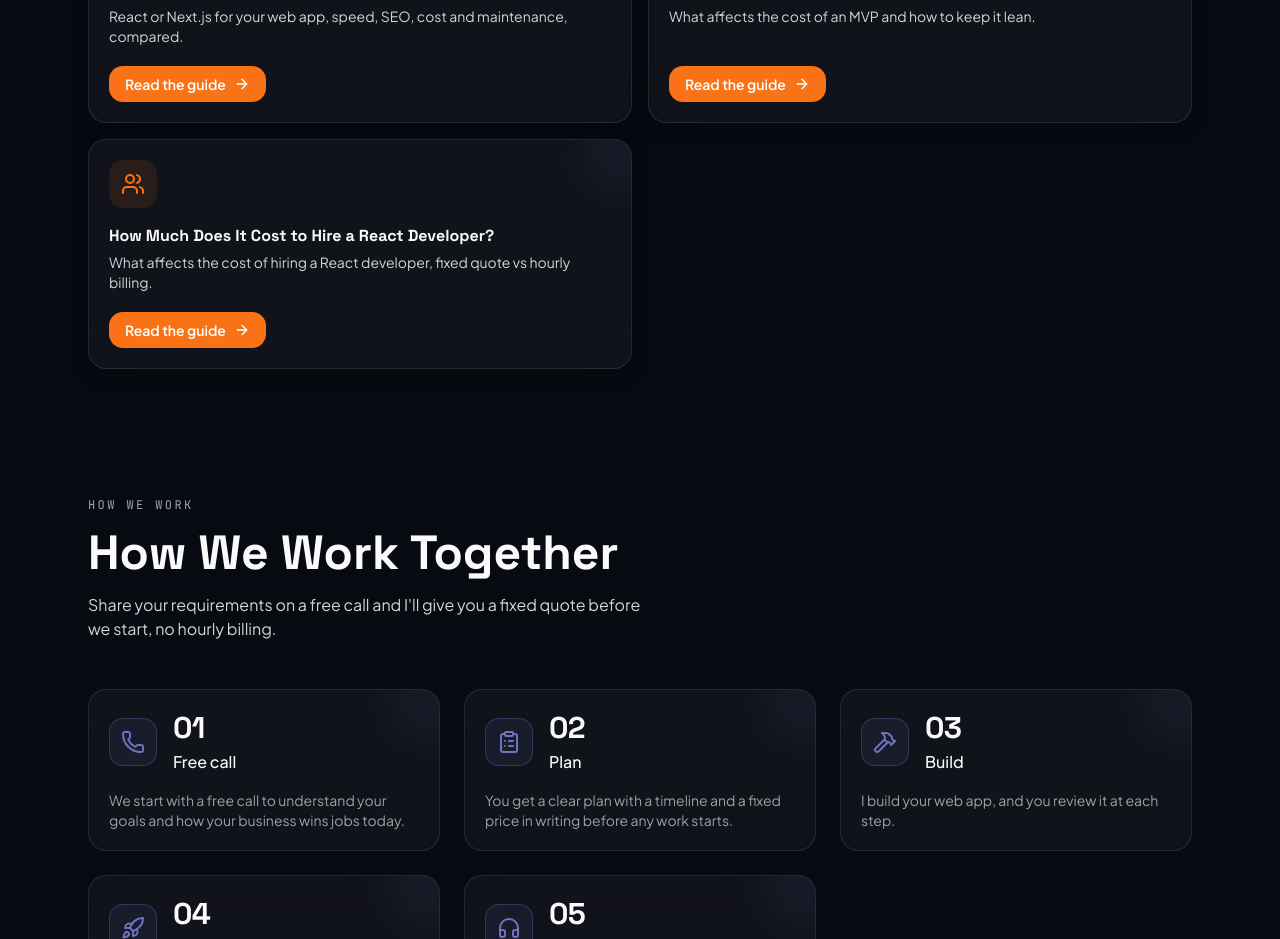
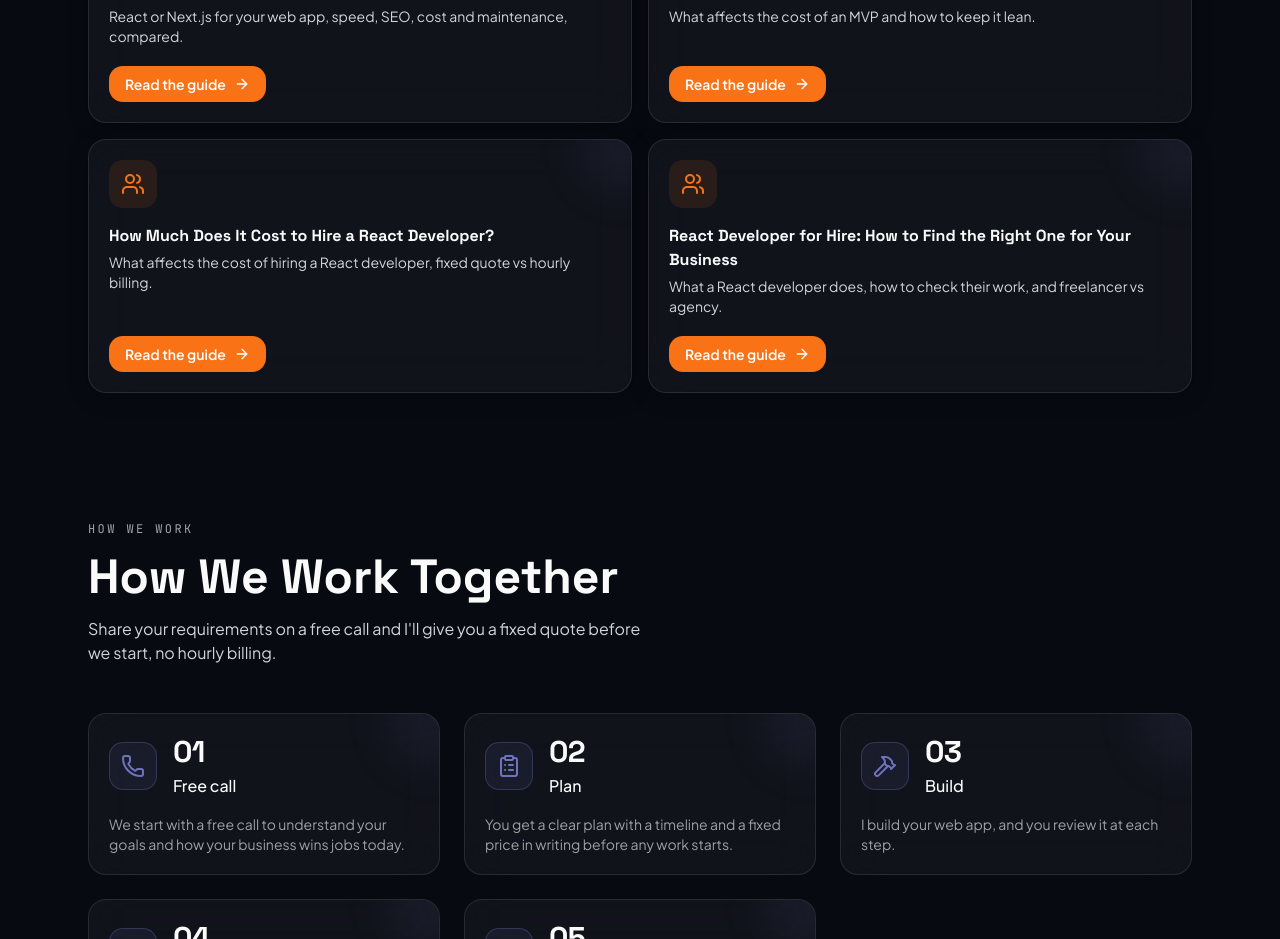
Before and after one commit to sohail-works/sohailworks-site, a Next.js app: page /web-app-development-services in a window 1280 px wide. Shown: the part 3540-4479 px from the top of the page. Built offline with nearby package versions, Linux system fonts and the light colour scheme.

Commit message:
Add React hire guide to web app Related guides

```diff
--- a/app/web-app-development-services/page.js
+++ b/app/web-app-development-services/page.js
@@ -319,6 +319,12 @@ const WEBAPP_RELATED_GUIDES = [
     title: "How Much Does It Cost to Hire a React Developer?",
     desc: "What affects the cost of hiring a React developer, fixed quote vs hourly billing.",
     href: "https://www.sohailworks.com/guides/how-much-does-it-cost-to-hire-a-react-developer",
+  },
+  {
+    icon: Users,
+    title: "React Developer for Hire: How to Find the Right One for Your Business",
+    desc: "What a React developer does, how to check their work, and freelancer vs agency.",
+    href: "https://www.sohailworks.com/guides/react-developer-for-hire",
   },
 ];
 
```
